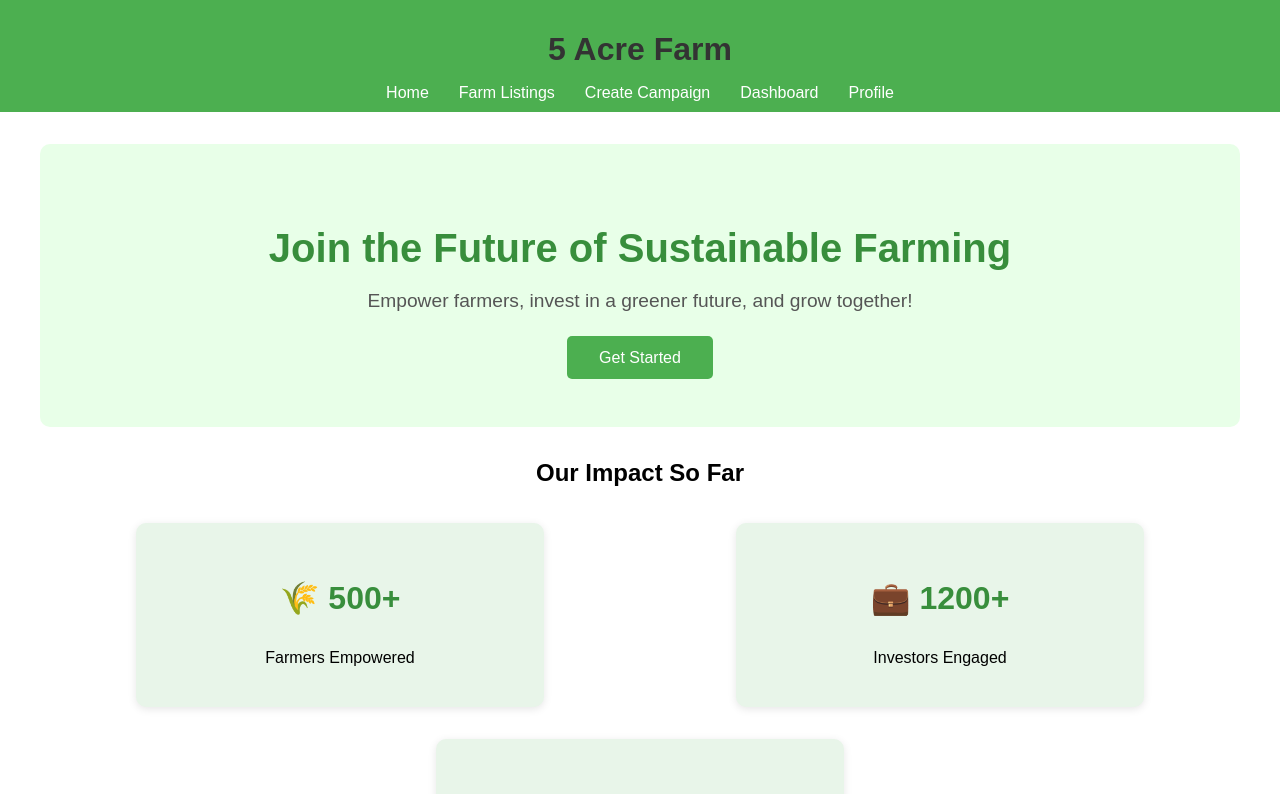
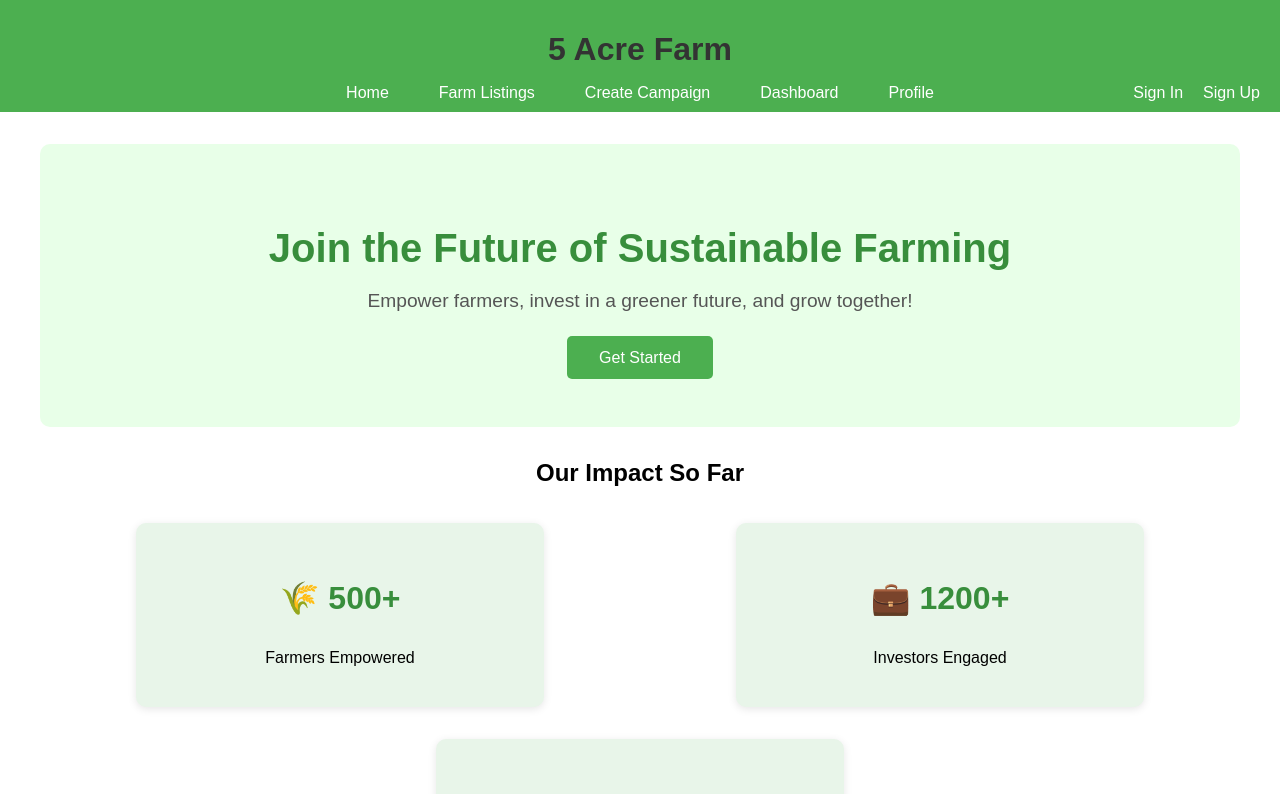
Before and after one commit to anirudddha/crowd-farming, a React (Vite) app: page / in a window 1280 px wide. Shown: the top 794 px of the page. Built offline with nearby package versions, Linux system fonts and the light colour scheme.

Commit message:
adding sign button and hamburger

```diff
--- a/src/components/Header.jsx
+++ b/src/components/Header.jsx
@@ -1,17 +1,64 @@
-import React from 'react';
+import React, { useState, useEffect } from 'react';
 import { Link } from 'react-router-dom';
+import '../styles/headers.css';
 
 const Header = () => {
+  const [isLoggedIn, setIsLoggedIn] = useState(false); // Add state for login status
+  const [isMenuOpen, setIsMenuOpen] = useState(false); // Add state for hamburger menu
+
+  useEffect(() => {
+    // Check if the user is logged in (you can use localStorage or context)
+    const interval = setInterval(() => {
+      const token = localStorage.getItem('token');
+      if (token) {
+        setIsLoggedIn(true);
+      } else {
+        setIsLoggedIn(false);
+      }
+    }, 3000); // Check every 2 seconds
+
+    // Cleanup the interval when the component is unmounted
+    return () => clearInterval(interval);
+  }, []);
+
+  const handleLogout = () => {
+    localStorage.removeItem('token');
+    setIsLoggedIn(false);
+  };
+
+  const toggleMenu = () => {
+    setIsMenuOpen(!isMenuOpen); // Toggle the menu open/close state
+  };
+
   return (
     <header>
       <h1>5 Acre Farm</h1>
-      <nav>
+      <div className="menus">
+        <div className="navmemus">
+          <nav className={isMenuOpen ? 'open' : ''}>
             <Link to="/">Home</Link>
             <Link to="/farms">Farm Listings</Link>
             <Link to="/create">Create Campaign</Link>
             <Link to="/dashboard">Dashboard</Link>
             <Link to="/profile">Profile</Link>
           </nav>
+        </div>
+        <div className="auth-links">
+          {!isLoggedIn ? (
+            <>
+              <Link to="/login">Sign In</Link>
+              <Link to="/signup">Sign Up</Link>
+            </>
+          ) : (
+            <button onClick={handleLogout}>Logout</button>
+          )}
+        </div>
+        <div className="hamburger" onClick={toggleMenu}>
+          <span className="bar"></span>
+          <span className="bar"></span>
+          <span className="bar"></span>
+        </div>
+      </div>
     </header>
   );
 };
--- /dev/null
+++ b/src/styles/Headers.css
@@ -0,0 +1,95 @@
+header {
+    display: flex;
+    flex-direction: column;
+    padding: 20px;
+    background-color: #4CAF50;
+    color: white;
+    align-items: center;
+  }
+
+  .menus {
+    display: flex;
+    width: 100%;
+    justify-content: center; /* Center the nav items */
+    align-items: center;
+  }
+
+  .navmemus {
+    display: flex;
+    gap: 20px;
+    justify-content: center; /* Ensure navigation items are centered */
+  }
+
+  .auth-links {
+    display: flex;
+    gap: 20px;
+    position: absolute;
+    right: 20px; /* Position Sign In and Sign Up on the right */
+  }
+
+  nav {
+    display: flex;
+    gap: 20px;
+  }
+
+  nav a {
+    color: white;
+    text-decoration: none;
+    font-weight: 500;
+  }
+
+  nav a:hover {
+    text-decoration: underline;
+  }
+
+  .auth-links a,
+  .auth-links button {
+    color: white;
+    text-decoration: none;
+    background: none;
+    border: none;
+    cursor: pointer;
+  }
+
+  .auth-links a:hover,
+  .auth-links button:hover {
+    text-decoration: underline;
+  }
+
+  /* Hamburger Menu Styles */
+  .hamburger {
+    display: none;
+    flex-direction: column;
+    gap: 5px;
+    cursor: pointer;
+  }
+
+  .hamburger .bar {
+    width: 25px;
+    height: 3px;
+    background-color: white;
+  }
+
+  /* Mobile-specific styles */
+  @media (max-width: 768px) {
+    .navmemus {
+      display: none; /* Hide the navigation on mobile by default */
+    }
+
+    .hamburger {
+      display: flex; /* Show the hamburger menu */
+    }
+
+    .menus.open .navmemus {
+      display: flex; /* Display navigation when menu is open */
+      flex-direction: column;
+      gap: 10px;
+      align-items: center;
+    }
+    .auth-links{
+        display: none;
+    }
+    .menus.open nav {
+      transition: all 0.3s ease-in-out; /* Smooth transition */
+    }
+  }
```
Lines whose indentation alone changed are shown as unchanged.
